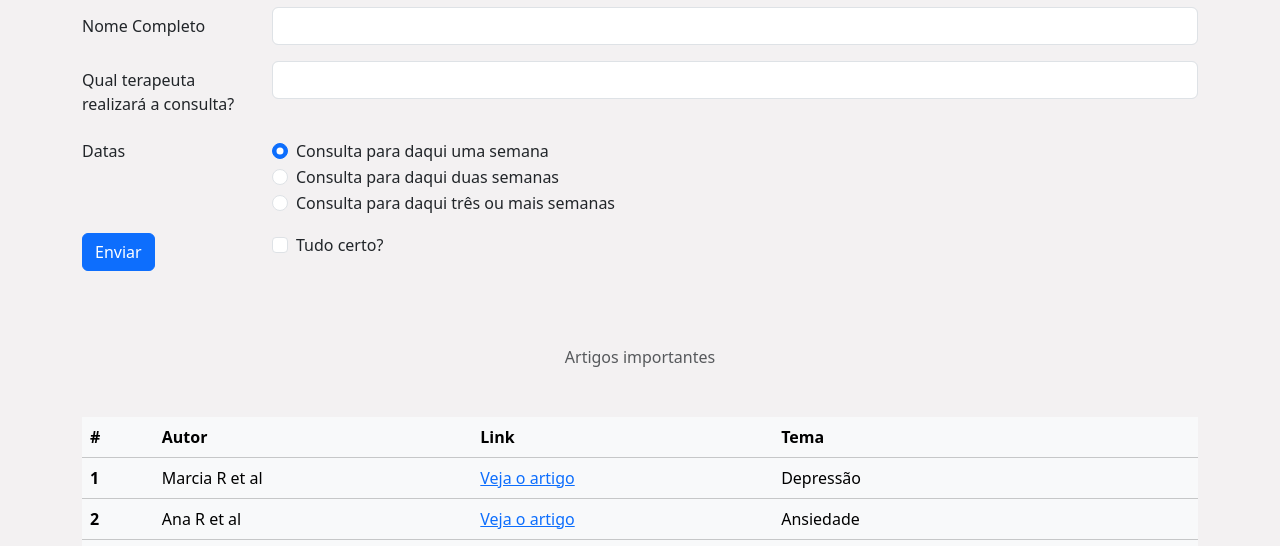
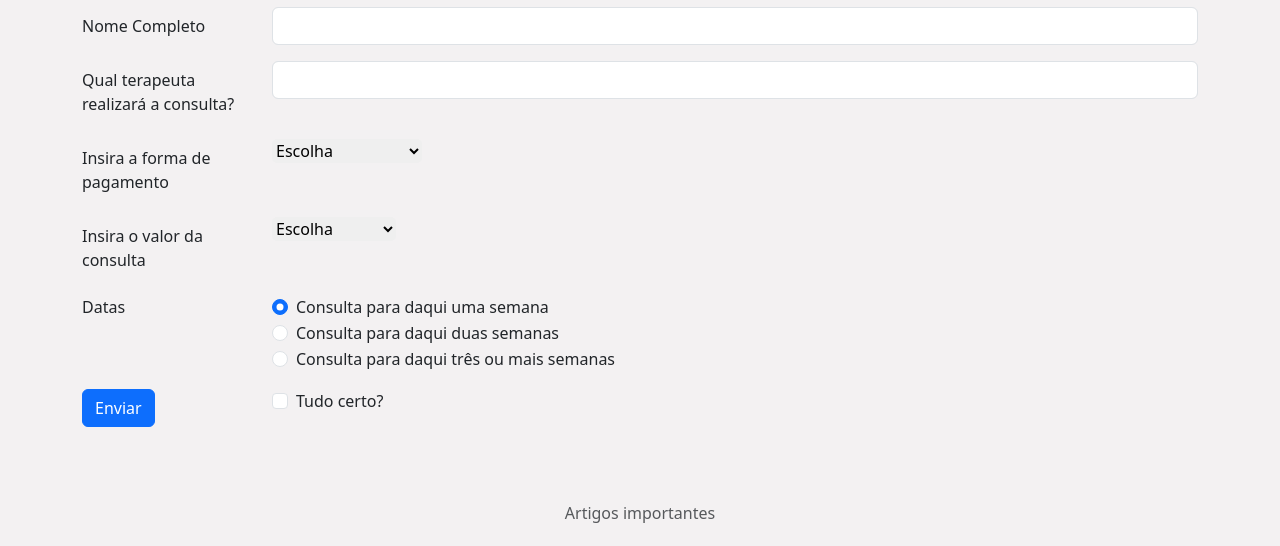
Before and after one commit to frithunanths476/projeto-saude-mental-bootstrap, a plain HTML site: page index.html in a window 1280 px wide. Shown: the part 1340-1886 px from the top of the page. Drawn offline with nearby package versions, Linux system fonts and the light colour scheme; some packages are replaced by stand-ins of ours; a script that the page names is missing; files whose address does not match are found by name.

Commit message:
Add files via upload

```diff
--- a/index.html
+++ b/index.html
@@ -93,6 +93,27 @@
                   <label for="inputPassword3" class="col-sm-2 col-form-label">Qual terapeuta realizará a consulta?</label>
                   <div class="col-sm-10">
                     <input type="text" class="form-control" id="inputPassword3" required>
+                  </div>
+                </div>
+                <div class="row mb-3">
+                  <label for="inputPassword3" class="col-sm-2 col-form-label">Insira a forma de pagamento</label>
+                  <div class="col-sm-10">
+                    <select name="" id="formaPagamento">
+                      <option value="" selected disabled>Escolha</option>
+                      <option value="">Cartão de credito</option>
+                      <option value="">Cartão de débito</option>
+                      <option value="">PIX</option>
+                    </select>
+                  </div>
+                </div>
+                <div class="row mb-3">
+                  <label for="inputPassword3" class="col-sm-2 col-form-label">Insira o valor da consulta</label>
+                  <div class="col-sm-10">
+                    <select name="" id="preco">
+                      <option value="" selected disabled>Escolha</option>
+                      <option value="">R$150,00</option>
+                      <option value="">Será pelo SUS</option>
+                    </select>
                   </div>
                 </div>
                 <fieldset class="row mb-3">
--- a/style/style.css
+++ b/style/style.css
@@ -72,6 +72,16 @@ h1 {
     flex-direction: column;
 }
 
+#formaPagamento{
+    border-radius: 5px;
+    border: none;
+}
+
+#preco{
+    border-radius: 5px;
+    border: none;
+}
+
 /* Estilos para o pop-up */
 
 .swal2-popup  {
```
